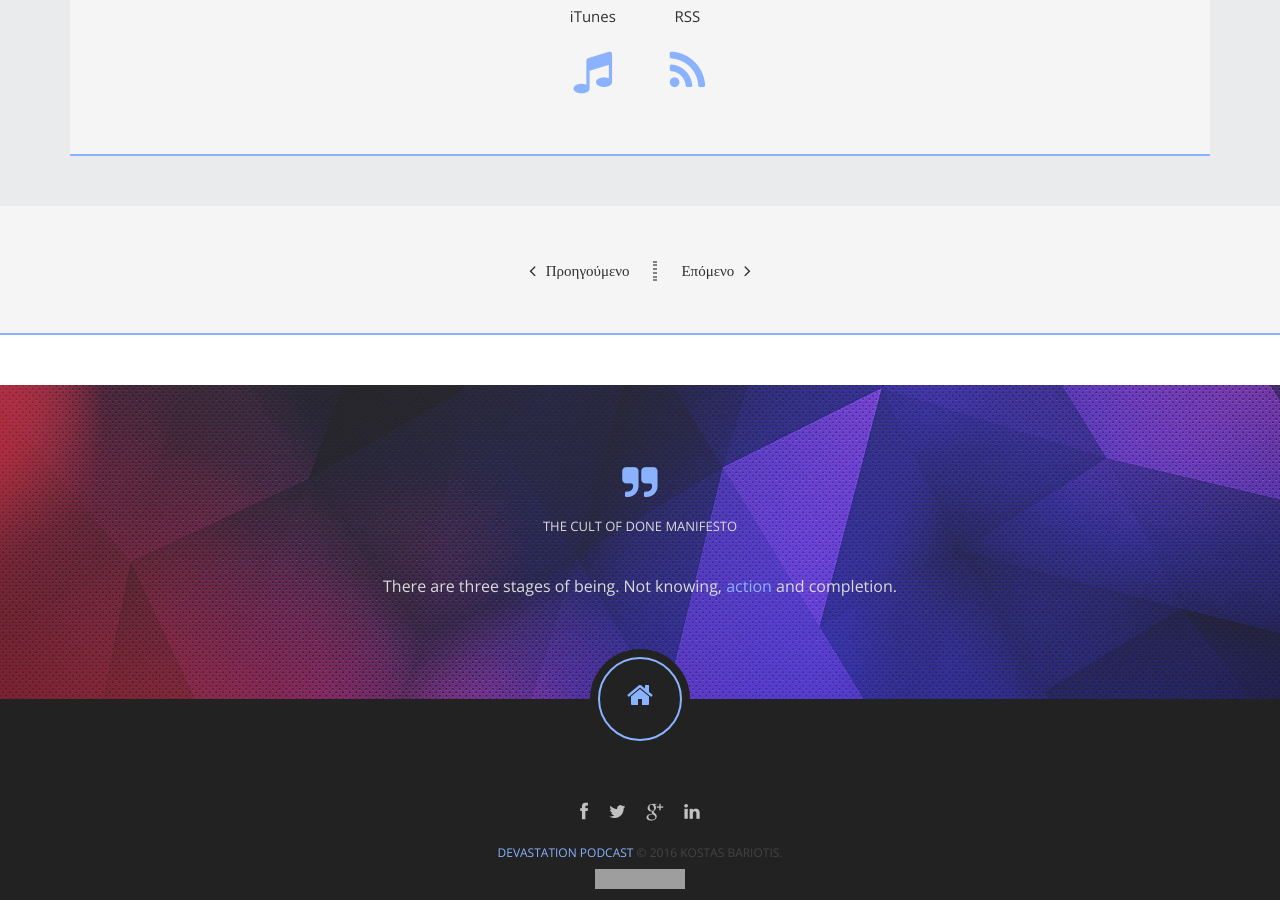
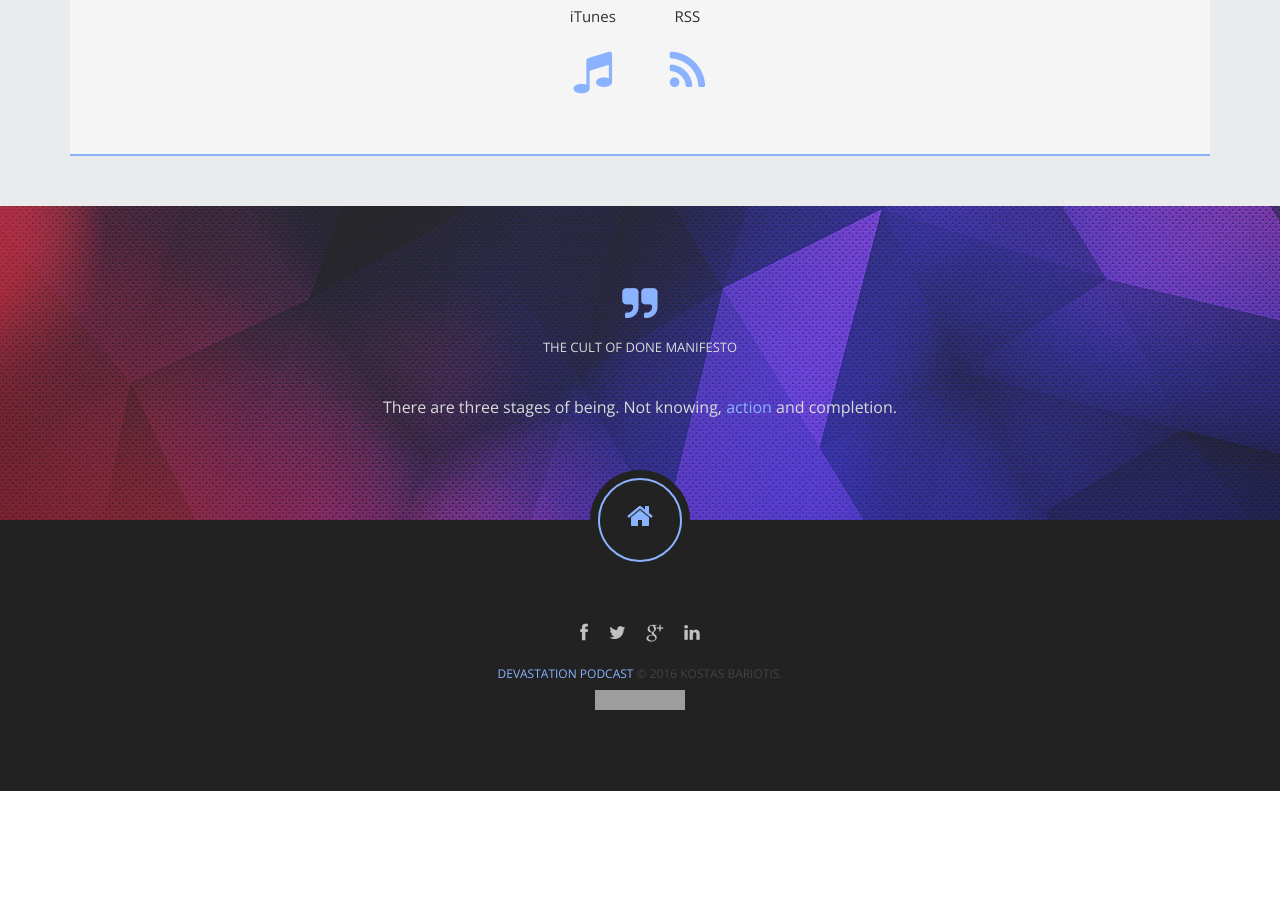
Before and after one commit to kbariotis/devastation-podcast, a Jekyll site: the page built from _posts/2016-04-21-ep3-Stavros-Korokithakis.markdown, in a window 1280 px wide and 900 px high, scrolled down 1759 px. Built offline with Jekyll 4.4.1, drawn with Linux system fonts in a browser that asks for light colours; Markdown is read by kramdown in place of the engine named in the settings; comment, search, counter and statistics services are not loaded; after the commit the page ends 2550 px from its top, so only the background shows below that; grey boxes are pictures that could not be loaded.

Commit message:
remove pagination controls

```diff
--- a/_layouts/post.html
+++ b/_layouts/post.html
@@ -75,7 +75,7 @@ layout: default
     </div>
     {% include subscribe.html %}
   </div>
-  <div id="blog-pagination">
+  <!-- <div id="blog-pagination">
     <ul>
       {% if page.previous.url %}
       <li class="prev"><a href="{{site.url}}{{page.previous.url}}"><i class="fa fa-angle-left"></i><span>Προηγούμενο</span></a></li>
@@ -85,5 +85,5 @@ layout: default
       <li class="next"><a href="{{site.url}}{{page.next.url}}"><span>Επόμενο</span><i class="fa fa-angle-right"></i></a></li>
       {% endif %}
     </ul>
-  </div>
+  </div> -->
 </div>
```
